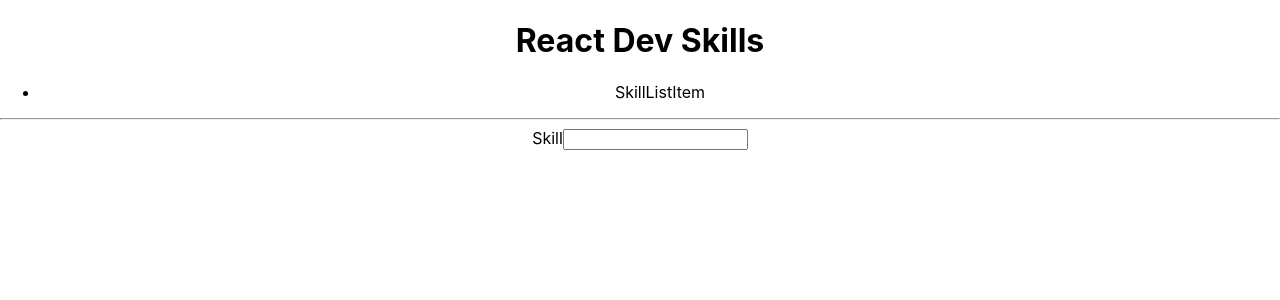
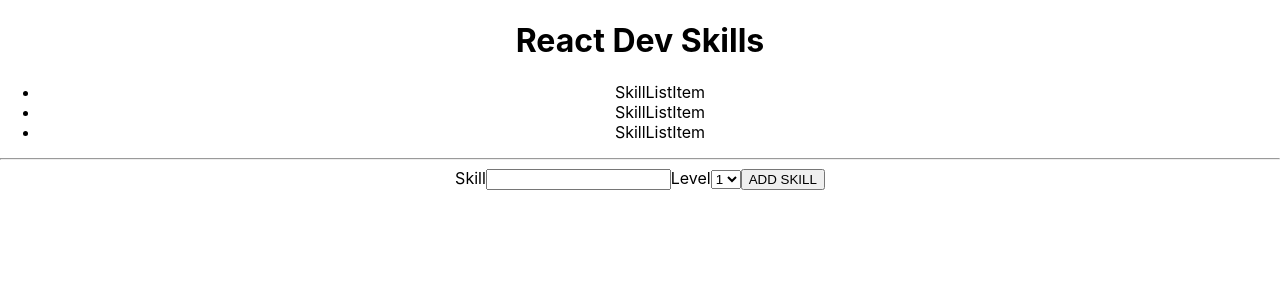
Before and after one commit to jathos/react-dev-skills, a React (Create React App) app: page / in a window 1280 px wide. Shown: the top 300 px of the page. Built offline with nearby package versions, Linux system fonts and the light colour scheme.

Commit message:
dev skills homework part 1 is complete

```diff
--- a/src/NewSkillForm.jsx
+++ b/src/NewSkillForm.jsx
@@ -3,6 +3,15 @@ function NewSkillForm() {
         <form>
             <label>Skill</label>
             <input type="textfield"></input>
+            <label>Level</label>
+            <select>
+                <option>1</option>
+                <option>2</option>
+                <option>3</option>
+                <option>4</option>
+                <option>5</option>
+            </select>
+            <button type="submit">ADD SKILL</button>
         </form>
     )
 
--- a/src/SkillList.jsx
+++ b/src/SkillList.jsx
@@ -1,7 +1,11 @@
+import SkillListItem from "./SkillListItem";
+
 function SkillList() {
     return (
         <ul>
-            <li>SkillListItem</li>
+            <SkillListItem />
+            <SkillListItem />
+            <SkillListItem />
         </ul>
     )
 
--- /dev/null
+++ b/src/SkillListItem.jsx
@@ -0,0 +1,7 @@
+function SkillListItem() {
+    return (
+        < li > SkillListItem</li >
+    )
+};
+
+export default SkillListItem;
```
